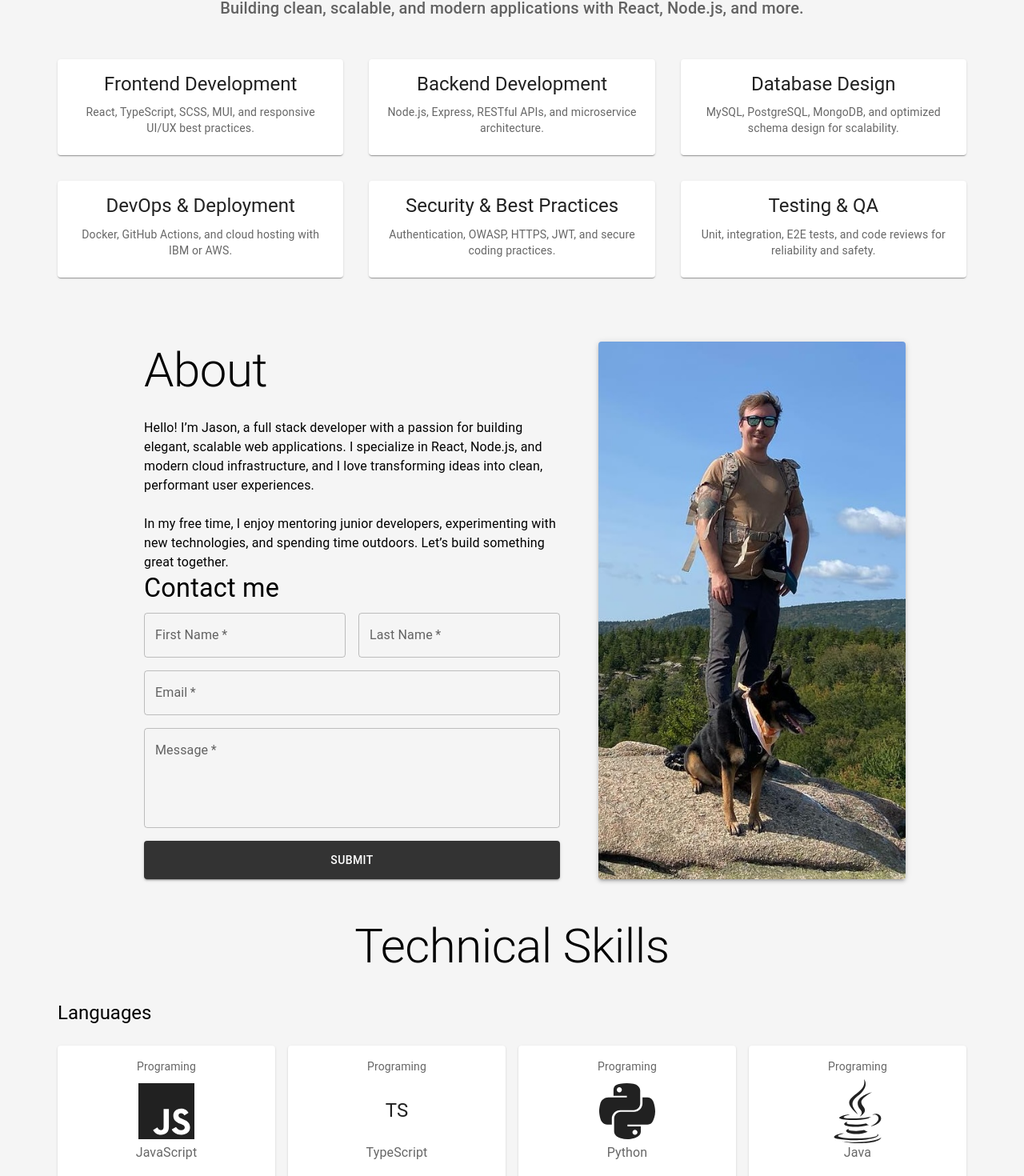
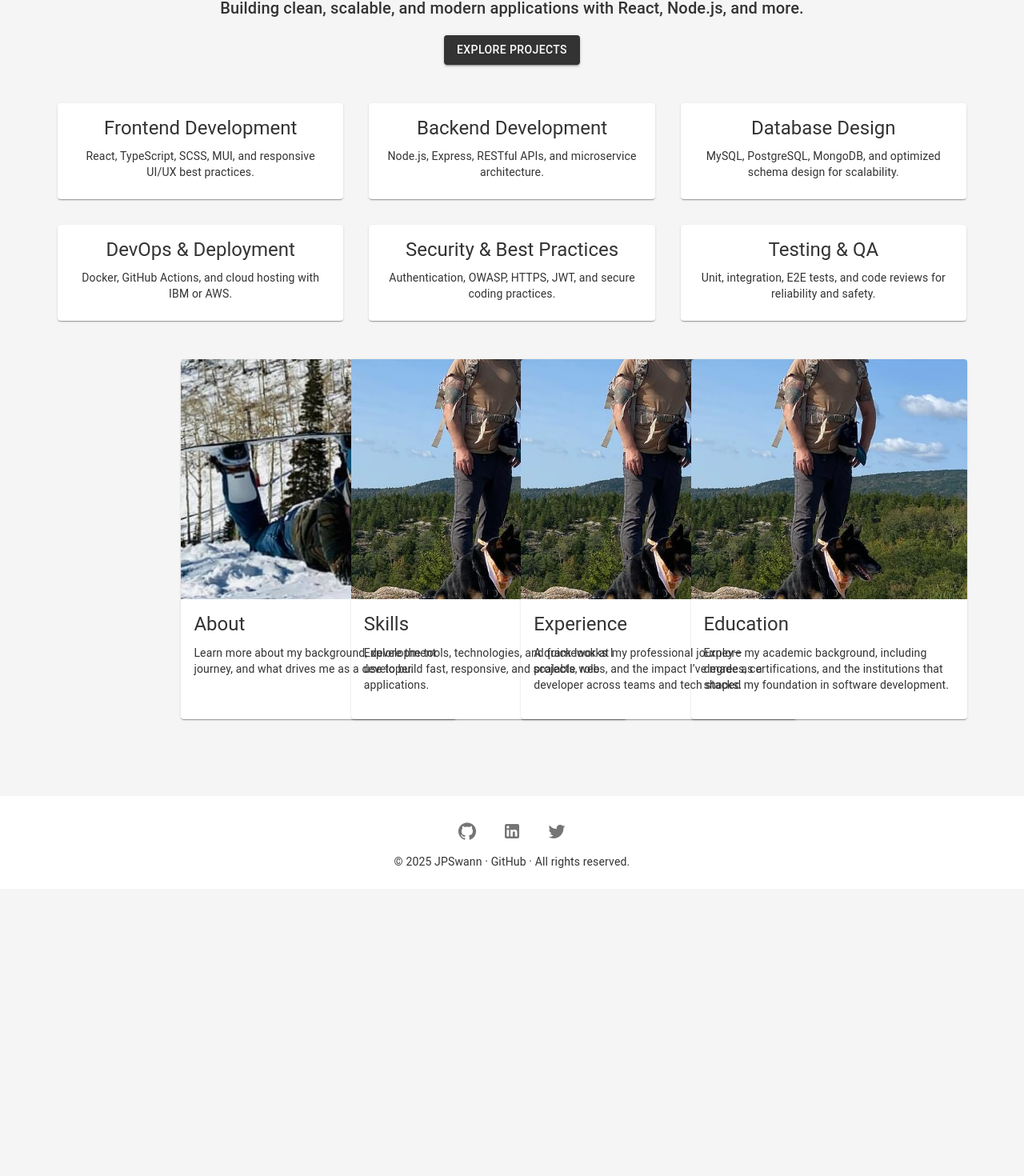
Before and after one commit to jpswann/website, a React (Create React App) app in the folder client/: page / in a window 1280 px wide. Shown: the part 174-1644 px from the top of the page at 80% size. After the commit the page ends 1285 px from the top, so only its background shows below. Built offline with nearby package versions, Linux system fonts and the light colour scheme.

Commit message:
re orginzie app, clean code, css

```diff
--- a/client/src/App.tsx
+++ b/client/src/App.tsx
@@ -8,11 +8,15 @@ import {
   ThemeProvider,
 } from "@mui/material/styles";
 import { Box } from "@mui/material";
+import About from "./components/About";
+import SkillCards from "./components/SkillCards";
+import Footer from "./components/Footer";
 
 function App() {
   let theme = createTheme();
   theme = responsiveFontSizes(theme);
   return (
+    <Router>
       <ThemeProvider theme={theme}>
         <Navbar />
         <Box
@@ -21,13 +25,15 @@ function App() {
             py: { xs: 10, sm: 10, md: 12 },
           }}
         >
-        <Router>
           <Routes>
             <Route path="/" element={<Home />} />
+            <Route path="/about" element={<About />} />
+            <Route path="/skills" element={<SkillCards />} />
           </Routes>
+        </Box>
+        <Footer />
+      </ThemeProvider>
     </Router>
-      </Box>
-    </ThemeProvider>
   );
 }
 
--- /dev/null
+++ b/client/src/components/ActionAreaCard.tsx
@@ -0,0 +1,45 @@
+import * as React from "react";
+import Card from "@mui/material/Card";
+import CardContent from "@mui/material/CardContent";
+import CardMedia from "@mui/material/CardMedia";
+import Typography from "@mui/material/Typography";
+import CardActionArea from "@mui/material/CardActionArea";
+import { Link } from "react-router-dom";
+
+interface ActionAreaCardProps {
+  img: string;
+  alt: string;
+  title: string;
+  body: string;
+  link: string;
+}
+
+const ActionAreaCard: React.FC<ActionAreaCardProps> = ({
+  img,
+  alt,
+  title,
+  body,
+  link,
+}) => {
+  return (
+    <Card
+      sx={{ width: 345, height: 450, display: "flex", flexDirection: "column" }}
+    >
+      <Link to={link} style={{ textDecoration: "none" }}>
+        <CardActionArea>
+          <CardMedia component="img" height="300" image={img} alt={alt} />
+          <CardContent>
+            <Typography gutterBottom variant="h5" component="div">
+              {title}
+            </Typography>
+            <Typography variant="body2" sx={{ color: "text.secondary" }}>
+              {body}
+            </Typography>
+          </CardContent>
+        </CardActionArea>
+      </Link>
+    </Card>
+  );
+};
+
+export default ActionAreaCard;
--- /dev/null
+++ b/client/src/components/Footer.tsx
@@ -0,0 +1,67 @@
+import React from "react";
+import {
+  Box,
+  Typography,
+  Container,
+  Link,
+  IconButton,
+  Stack,
+} from "@mui/material";
+import { GitHub, LinkedIn, Twitter } from "@mui/icons-material";
+
+const Footer: React.FC = () => {
+  return (
+    <Box
+      component="footer"
+      sx={{
+        py: 3,
+        px: 2,
+        mt: "auto",
+        backgroundColor: "#ffffff",
+      }}
+    >
+      <Container maxWidth="lg" sx={{ textAlign: "center" }}>
+        <Stack direction="row" spacing={2} justifyContent="center" mb={1}>
+          <IconButton
+            aria-label="GitHub"
+            href="https://github.com/jpswann?tab=repositories"
+            target="_blank"
+            rel="noopener noreferrer"
+          >
+            <GitHub />
+          </IconButton>
+          <IconButton
+            aria-label="LinkedIn"
+            href="https://www.linkedin.com/in/jpswann/"
+            target="_blank"
+            rel="noopener noreferrer"
+          >
+            <LinkedIn />
+          </IconButton>
+          <IconButton
+            aria-label="Twitter"
+            href="https://x.com/jpswann2192"
+            target="_blank"
+            rel="noopener noreferrer"
+          >
+            <Twitter />
+          </IconButton>
+        </Stack>
+        <Typography variant="body2" color="text.secondary">
+          © {new Date().getFullYear()} JPSwann ·{" "}
+          <Link
+            href="https://github.com/JPSwann"
+            target="_blank"
+            rel="noopener noreferrer"
+            underline="hover"
+          >
+            GitHub
+          </Link>{" "}
+          · All rights reserved.
+        </Typography>
+      </Container>
+    </Box>
+  );
+};
+
+export default Footer;
--- a/client/src/components/Navbar.tsx
+++ b/client/src/components/Navbar.tsx
@@ -1,9 +1,32 @@
-import React from "react";
-import { AppBar, Box, Toolbar, IconButton, Button } from "@mui/material";
-import { Download, GitHub, LinkedIn, Twitter } from "@mui/icons-material";
+import React, { useState } from "react";
+import {
+  AppBar,
+  Box,
+  Toolbar,
+  IconButton,
+  Button,
+  Drawer,
+  List,
+  ListItem,
+  ListItemText,
+} from "@mui/material";
+import {
+  Download,
+  GitHub,
+  LinkedIn,
+  Twitter,
+  Menu as MenuIcon,
+} from "@mui/icons-material";
 import "../css/Navbar.css";
+import { Link } from "react-router-dom";
 
 const Navbar: React.FC = () => {
+  const [openDrawer, setOpenDrawer] = useState(false);
+
+  const toggleDrawer = (open: boolean) => {
+    setOpenDrawer(open);
+  };
+
   return (
     <>
       <AppBar position="fixed" className="appbar">
@@ -11,6 +34,7 @@ const Navbar: React.FC = () => {
           className="justify-content"
           sx={{
             px: { xs: 1, sm: 2, md: 4 },
+            justifyContent: { xs: "space-between", sm: "flex-start" },
           }}
         >
           <Box className="icon">
@@ -31,40 +55,42 @@ const Navbar: React.FC = () => {
             </a>
           </Box>
 
+          {/* Mobile Menu Icon */}
+          <IconButton
+            sx={{
+              display: { xs: "block", sm: "none" },
+            }}
+            color="inherit"
+            onClick={() => toggleDrawer(true)}
+          >
+            <MenuIcon />
+          </IconButton>
+
+          {/* Desktop navigation buttons */}
           <Box
             className="center-icons"
             sx={{
+              display: { xs: "none", sm: "flex" },
+              justifyContent: "center",
               gap: { xs: 0.5, sm: 1, md: 2 },
+              flexGrow: 1,
             }}
           >
-            <IconButton
-              aria-label="GitHub"
-              href="https://github.com/jpswann?tab=repositories"
-              component="a"
-              target="_blank"
-              rel="noopener noreferrer"
-            >
-              <GitHub />
-            </IconButton>
-            <IconButton
-              aria-label="LinkedIn"
-              href="https://www.linkedin.com/in/jpswann/"
-              component="a"
-              target="_blank"
-              rel="noopener noreferrer"
-            >
-              <LinkedIn />
-            </IconButton>
-            <IconButton
-              aria-label="Twitter"
-              href="https://x.com/jpswann2192"
-              component="a"
-              target="_blank"
-              rel="noopener noreferrer"
-            >
-              <Twitter />
-            </IconButton>
+            <Button color="inherit" component={Link} to="/about">
+              About
+            </Button>
+            <Button color="inherit" component={Link} to="/skills">
+              Skills
+            </Button>
+            <Button color="inherit" component={Link} to="/experience">
+              Experience
+            </Button>
+            <Button color="inherit" component={Link} to="/education">
+              Education
+            </Button>
           </Box>
+
+          {/* Resume button */}
           <Button
             variant="contained"
             href="/JPSwann.pdf"
@@ -86,6 +112,47 @@ const Navbar: React.FC = () => {
           </Button>
         </Toolbar>
       </AppBar>
+
+      {/* Drawer for mobile screens */}
+      <Drawer
+        anchor="right"
+        open={openDrawer}
+        onClose={() => toggleDrawer(false)}
+        sx={{
+          display: { xs: "block", sm: "none" },
+        }}
+      >
+        <List>
+          <ListItem
+            component={Link}
+            to="/about"
+            onClick={() => toggleDrawer(false)}
+          >
+            <ListItemText primary="About" />
+          </ListItem>
+          <ListItem
+            component={Link}
+            to="/skills"
+            onClick={() => toggleDrawer(false)}
+          >
+            <ListItemText primary="Skills" />
+          </ListItem>
+          <ListItem
+            component={Link}
+            to="/experience"
+            onClick={() => toggleDrawer(false)}
+          >
+            <ListItemText primary="Experience" />
+          </ListItem>
+          <ListItem
+            component={Link}
+            to="/education"
+            onClick={() => toggleDrawer(false)}
+          >
+            <ListItemText primary="Education" />
+          </ListItem>
+        </List>
+      </Drawer>
     </>
   );
 };
--- a/client/src/components/SkillCards.tsx
+++ b/client/src/components/SkillCards.tsx
@@ -26,14 +26,14 @@ const SkillCards: React.FC = () => {
   const Cards: SkillCardItem = {
     languages: [
       {
-        header: "Programing",
+        header: "",
         icon: <FontAwesomeIcon icon={faJs} style={{ fontSize: "5rem" }} />,
         subtitle: "JavaScript",
         desc: "",
         buttonText: "",
       },
       {
-        header: "Programing",
+        header: "",
         icon: (
           <Typography
             variant="h5"
@@ -53,21 +53,21 @@ const SkillCards: React.FC = () => {
         buttonText: "",
       },
       {
-        header: "Programing",
+        header: "",
         icon: <FontAwesomeIcon icon={faPython} style={{ fontSize: "5rem" }} />,
         subtitle: "Python",
         desc: "",
         buttonText: "",
       },
       {
-        header: "Programing",
+        header: "",
         icon: <FontAwesomeIcon icon={faJava} style={{ fontSize: "5rem" }} />,
         subtitle: "Java",
         desc: "",
         buttonText: "",
       },
       {
-        header: "Programing",
+        header: "",
         icon: (
           <Typography
             variant="h5"
@@ -87,7 +87,7 @@ const SkillCards: React.FC = () => {
         buttonText: "",
       },
       {
-        header: "Programing",
+        header: "",
         icon: (
           <Typography
             variant="h5"
@@ -107,7 +107,7 @@ const SkillCards: React.FC = () => {
         buttonText: "",
       },
       {
-        header: "Programing",
+        header: "",
         icon: (
           <Typography
             variant="h5"
@@ -127,28 +127,28 @@ const SkillCards: React.FC = () => {
         buttonText: "",
       },
       {
-        header: "Markup",
+        header: "",
         icon: <FontAwesomeIcon icon={faHtml5} style={{ fontSize: "5rem" }} />,
         subtitle: "HTML",
         desc: "",
         buttonText: "",
       },
       {
-        header: "Style Sheet",
+        header: "",
         icon: <FontAwesomeIcon icon={faCss3Alt} style={{ fontSize: "5rem" }} />,
         subtitle: "CSS",
         desc: "",
         buttonText: "",
       },
       {
-        header: "Style Sheet",
+        header: "",
         icon: <FontAwesomeIcon icon={faSass} style={{ fontSize: "5rem" }} />,
         subtitle: "SASS",
         desc: "",
         buttonText: "",
       },
       {
-        header: "Query",
+        header: "",
         icon: (
           <Typography
             variant="h5"
@@ -168,7 +168,7 @@ const SkillCards: React.FC = () => {
         buttonText: "",
       },
       {
-        header: "Scripting",
+        header: "",
         icon: (
           <Typography
             variant="h5"
@@ -190,21 +190,21 @@ const SkillCards: React.FC = () => {
     ],
     platforms: [
       {
-        header: "Runtime",
+        header: "",
         icon: <FontAwesomeIcon icon={faNode} style={{ fontSize: "5rem" }} />,
         subtitle: "Node.Js",
         desc: "",
         buttonText: "",
       },
       {
-        header: "Runtime",
+        header: "",
         icon: <FontAwesomeIcon icon={faJava} style={{ fontSize: "5rem" }} />,
         subtitle: "JRE/JDK",
         desc: "",
         buttonText: "",
       },
       {
-        header: "Engine",
+        header: "",
         icon: (
           <Typography
             variant="h5"
@@ -224,7 +224,7 @@ const SkillCards: React.FC = () => {
         buttonText: "",
       },
       {
-        header: "Engine",
+        header: "",
         icon: (
           <Typography
             variant="h5"
@@ -244,14 +244,14 @@ const SkillCards: React.FC = () => {
         buttonText: "",
       },
       {
-        header: "AWS",
+        header: "",
         icon: <FontAwesomeIcon icon={faAws} style={{ fontSize: "5rem" }} />,
-        subtitle: "Amazon Web Services",
+        subtitle: "AWS",
         desc: "",
         buttonText: "",
       },
       {
-        header: "IBM Cloud",
+        header: "",
         icon: (
           <Typography
             variant="h5"
@@ -273,7 +273,7 @@ const SkillCards: React.FC = () => {
     ],
     frameworks: [
       {
-        header: "Express.Js",
+        header: "",
         icon: (
           <Typography
             variant="h5"
@@ -288,12 +288,12 @@ const SkillCards: React.FC = () => {
             ex
           </Typography>
         ),
-        subtitle: "Framework",
+        subtitle: "Express.Js",
         desc: "",
         buttonText: "",
       },
       {
-        header: "NestJS",
+        header: "",
         icon: (
           <Typography
             variant="h5"
@@ -308,12 +308,12 @@ const SkillCards: React.FC = () => {
             NestJS
           </Typography>
         ),
-        subtitle: "Framework",
+        subtitle: "NestJS",
         desc: "",
         buttonText: "",
       },
       {
-        header: "Ruby on Rails",
+        header: "",
         icon: (
           <Typography
             variant="h5"
@@ -328,19 +328,19 @@ const SkillCards: React.FC = () => {
             Rails
           </Typography>
         ),
-        subtitle: "Framework",
+        subtitle: "Ruby on Rails",
         desc: "",
         buttonText: "",
       },
       {
-        header: "Spring Boot",
+        header: "",
         icon: <FontAwesomeIcon icon={faJava} style={{ fontSize: "5rem" }} />,
-        subtitle: "Framework",
+        subtitle: "Spring Boot",
         desc: "",
         buttonText: "",
       },
       {
-        header: "Jest",
+        header: "",
         icon: (
           <Typography
             variant="h5"
@@ -355,44 +355,44 @@ const SkillCards: React.FC = () => {
             Jest
           </Typography>
         ),
-        subtitle: "Framework",
+        subtitle: "Jest",
         desc: "",
         buttonText: "",
       },
       {
-        header: "RESTful API",
+        header: "",
         icon: (
           <FontAwesomeIcon icon={faCloudsmith} style={{ fontSize: "5rem" }} />
         ),
-        subtitle: "API Development",
+        subtitle: "RESTful API",
         desc: "",
         buttonText: "",
       },
     ],
     devops: [
       {
-        header: "GitHub",
+        header: "",
         icon: <FontAwesomeIcon icon={faGithub} style={{ fontSize: "5rem" }} />,
-        subtitle: "Version Control",
+        subtitle: "GitHub",
         desc: "",
         buttonText: "",
       },
       {
-        header: "GitHub Actions",
+        header: "",
         icon: <FontAwesomeIcon icon={faGit} style={{ fontSize: "5rem" }} />,
-        subtitle: "CI/CD Automation",
+        subtitle: "GitHub Actions",
         desc: "",
         buttonText: "",
       },
       {
-        header: "Docker",
+        header: "",
         icon: <FontAwesomeIcon icon={faDocker} style={{ fontSize: "5rem" }} />,
-        subtitle: "Containerization",
+        subtitle: "Docker",
         desc: "",
         buttonText: "",
       },
       {
-        header: "Kubernetes",
+        header: "",
         icon: (
           <Typography
             variant="h5"
@@ -407,12 +407,12 @@ const SkillCards: React.FC = () => {
             Kubernetes
           </Typography>
         ),
-        subtitle: "Containerization",
+        subtitle: "Kubernetes",
         desc: "",
         buttonText: "",
       },
       {
-        header: "Terraform",
+        header: "",
         icon: (
           <Typography
             variant="h5"
@@ -427,47 +427,47 @@ const SkillCards: React.FC = () => {
             Terraform
           </Typography>
         ),
-        subtitle: "IaC Tool",
+        subtitle: "Terraform",
         desc: "",
         buttonText: "",
       },
       {
-        header: "Postman",
+        header: "",
         icon: (
           <FontAwesomeIcon
             icon={faTelegramPlane}
             style={{ fontSize: "5rem" }}
           />
         ),
-        subtitle: "API Testing",
+        subtitle: "Postman",
         desc: "",
         buttonText: "",
       },
     ],
     libraries: [
       {
-        header: "React",
+        header: "",
         icon: <FontAwesomeIcon icon={faReact} style={{ fontSize: "5rem" }} />,
-        subtitle: "Library",
+        subtitle: "React",
         desc: "",
         buttonText: "",
       },
       {
-        header: "Redux",
+        header: "",
         icon: <FontAwesomeIcon icon={faReact} style={{ fontSize: "5rem" }} />,
-        subtitle: "State Management",
+        subtitle: "Redux",
         desc: "",
         buttonText: "",
       },
       {
-        header: "React Router",
+        header: "",
         icon: <FontAwesomeIcon icon={faReact} style={{ fontSize: "5rem" }} />,
-        subtitle: "Client-side Routing",
+        subtitle: "React Router",
         desc: "",
         buttonText: "",
       },
       {
-        header: "Axios",
+        header: "",
         icon: (
           <Typography
             variant="h5"
@@ -482,12 +482,12 @@ const SkillCards: React.FC = () => {
             Axios
           </Typography>
         ),
-        subtitle: "HTTP Client",
+        subtitle: "Axios",
         desc: "",
         buttonText: "",
       },
       {
-        header: "Passport.js",
+        header: "",
         icon: (
           <Typography
             variant="h5"
@@ -502,12 +502,12 @@ const SkillCards: React.FC = () => {
             Passport.js
           </Typography>
         ),
-        subtitle: "Auth Middleware",
+        subtitle: "Passport.js",
         desc: "",
         buttonText: "",
       },
       {
-        header: "bcrypt",
+        header: "",
         icon: (
           <Typography
             variant="h5"
@@ -522,12 +522,12 @@ const SkillCards: React.FC = () => {
             bcrypt
           </Typography>
         ),
-        subtitle: "Password Hashing",
+        subtitle: "bcrypt",
         desc: "",
         buttonText: "",
       },
       {
-        header: "dotenv",
+        header: "",
         icon: (
           <Typography
             variant="h5"
@@ -542,12 +542,12 @@ const SkillCards: React.FC = () => {
             dotenv
           </Typography>
         ),
-        subtitle: "Var Management",
+        subtitle: "dotenv",
         desc: "",
         buttonText: "",
       },
       {
-        header: "ESLint",
+        header: "",
         icon: (
           <Typography
             variant="h5"
@@ -562,12 +562,12 @@ const SkillCards: React.FC = () => {
             ESLint
           </Typography>
         ),
-        subtitle: "Linting Tool",
+        subtitle: "ESLint",
         desc: "",
         buttonText: "",
       },
       {
-        header: "Prettier",
+        header: "",
         icon: (
           <Typography
             variant="h5"
@@ -582,12 +582,12 @@ const SkillCards: React.FC = () => {
             Prettier
           </Typography>
         ),
-        subtitle: "Code Formatter",
+        subtitle: "Prettier",
         desc: "",
         buttonText: "",
       },
       {
-        header: "Material UI",
+        header: "",
         icon: (
           <Typography
             variant="h5"
@@ -602,23 +602,23 @@ const SkillCards: React.FC = () => {
             MUI
           </Typography>
         ),
-        subtitle: "UI Component",
+        subtitle: "MUI",
         desc: "",
         buttonText: "",
       },
       {
-        header: "Bootstrap",
+        header: "",
         icon: (
           <FontAwesomeIcon icon={faBootstrap} style={{ fontSize: "5rem" }} />
         ),
-        subtitle: "UI/UX",
+        subtitle: "Bootstrap",
         desc: "",
         buttonText: "",
       },
     ],
     databases: [
       {
-        header: "Databases",
+        header: "",
         icon: (
           <Typography
             variant="h5"
@@ -633,12 +633,12 @@ const SkillCards: React.FC = () => {
             NoSQL
           </Typography>
         ),
-        subtitle: "NoSQL Databases",
+        subtitle: "NoSQL",
         desc: "",
         buttonText: "",
       },
       {
-        header: "Databases",
+        header: "",
         icon: (
           <Typography
             variant="h5"
@@ -658,7 +658,7 @@ const SkillCards: React.FC = () => {
         buttonText: "",
       },
       {
-        header: "Databases",
+        header: "",
         icon: (
           <Typography
             variant="h5"
@@ -678,7 +678,7 @@ const SkillCards: React.FC = () => {
         buttonText: "",
       },
       {
-        header: "Databases",
+        header: "",
         icon: (
           <Typography
             variant="h5"
--- a/client/src/css/Global.css
+++ b/client/src/css/Global.css
@@ -5,11 +5,20 @@
   padding-right: 6rem;
 }
 
+.wcenter {
+  margin-left: auto;
+  margin-right: auto;
+}
+
 body,
 html {
   background-color: #f5f5f5;
   margin: 0;
   height: 100%;
+}
+
+.MuiTypography-root {
+  color: #333333 !important;
 }
 
 .button {
--- a/client/src/css/Navbar.css
+++ b/client/src/css/Navbar.css
@@ -16,6 +16,7 @@
 .center-icons {
   display: flex;
   gap: 1rem;
+  margin-left: 5rem;
 }
 
 .button-content {
--- a/client/src/pages/Home.tsx
+++ b/client/src/pages/Home.tsx
@@ -1,12 +1,11 @@
-import { Box, Typography, Container } from "@mui/material";
+import { Box, Button, Grid, Typography } from "@mui/material";
 import HomeCards from "../components/HomeCards";
-import SkillCards from "../components/SkillCards";
-import About from "../components/About";
+import ActionAreaCard from "../components/ActionAreaCard";
 
 const HomePage = () => {
   return (
     <>
-      <Box sx={{ textAlign: "center" }}>
+      <Box sx={{ textAlign: "center", marginBottom: "2rem" }}>
         <Typography variant="h2" component="h1">
           Welcome to My Developer Portfolio
         </Typography>
@@ -14,12 +13,64 @@ const HomePage = () => {
           Building clean, scalable, and modern applications with React, Node.js,
           and more.
         </Typography>
+        <br />
+        <Button
+          variant="contained"
+          className="button"
+          href="https://github.com/jpswann"
+          target="_blank"
+          rel="noopener noreferrer"
+        >
+          Explore Projects
+        </Button>
+
         <HomeCards />
       </Box>
-
-      <About />
-
-      <SkillCards />
+      <Box sx={{ marginLeft: "1.4rem", marginTop: "2rem" }}>
+        <Grid
+          container
+          spacing={13}
+          sx={{ columnGap: 0 }}
+          justifyContent="center"
+        >
+          <Grid size={{ xs: 12, sm: 6, md: 3 }}>
+            <ActionAreaCard
+              img="/profile2.jpg"
+              alt="About"
+              title="About"
+              body="Learn more about my background, development journey, and what drives me as a developer."
+              link="/about"
+            />
+          </Grid>
+          <Grid size={{ xs: 12, sm: 6, md: 3 }}>
+            <ActionAreaCard
+              img="/profile.jpg"
+              alt="Skills"
+              title="Skills"
+              body="Explore the tools, technologies, and frameworks I use to build fast, responsive, and scalable web applications."
+              link="/about"
+            />
+          </Grid>
+          <Grid size={{ xs: 12, sm: 6, md: 3 }}>
+            <ActionAreaCard
+              img="/profile.jpg"
+              alt="JPSwann"
+              title="Experience"
+              body="A quick look at my professional journey—projects, roles, and the impact I’ve made as a developer across teams and tech stacks."
+              link="/experience"
+            />
+          </Grid>
+          <Grid size={{ xs: 12, sm: 6, md: 3 }}>
+            <ActionAreaCard
+              img="/profile.jpg"
+              alt="JPSwann"
+              title="Education"
+              body="Explore my academic background, including degrees, certifications, and the institutions that shaped my foundation in software development."
+              link="/education"
+            />
+          </Grid>
+        </Grid>
+      </Box>
     </>
   );
 };
```
Also changed, not shown: client/public/profile2.jpg (added). Lines whose indentation alone changed are shown as unchanged.
